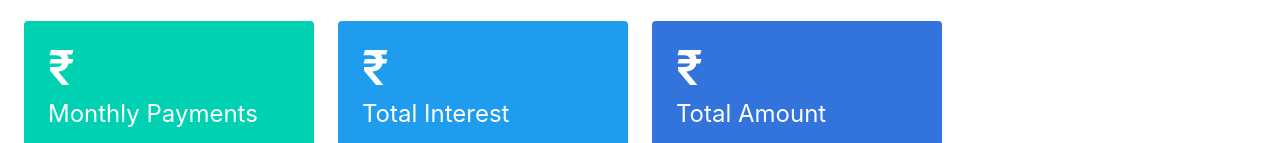
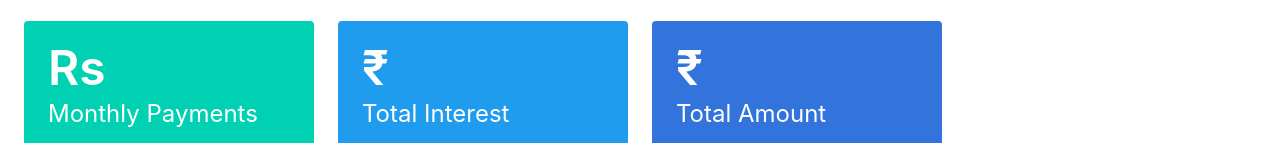
Before and after one commit to sanathkatakam/emicalculator, a plain HTML site: page Index.html in a window 1280 px wide. Shown: the part 622-765 px from the top of the page. Drawn offline with nearby package versions, Linux system fonts and the light colour scheme.

Commit message:
Update Index.html

```diff
--- a/Index.html
+++ b/Index.html
@@ -56,7 +56,7 @@
 
           <div class="column is-12-tablet is-6-desktop is-3-widescreen">
             <div class="notification is-primary has-text">
-              <p id="monthlyPayment" class="title is-1">₹ </p>
+              <p id="monthlyPayment" class="title is-1">Rs</p>
               <p class="subtitle is-4">Monthly Payments</p>
             </div>
           </div>
```
